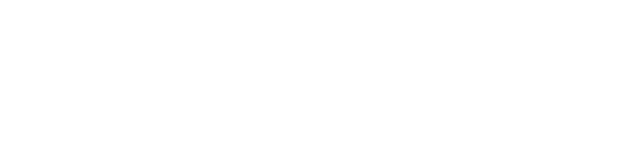
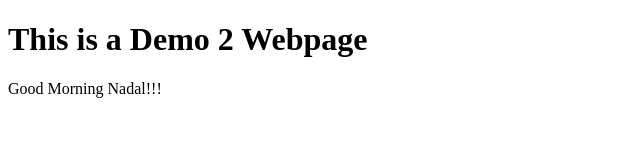
Before and after one commit to Yash-Yadav/git-exps-2, a plain HTML site: page index.html in a window 1280 px wide. Shown: the whole page, without its empty margins (0-640 px from the left). Drawn offline with Linux system fonts and the light colour scheme.

Commit message:
added index html

```diff
--- a/index.html
+++ b/index.html
@@ -6,6 +6,7 @@
   <title>Demo 2</title>
 </head>
 <body>
-
+  <h1>This is a Demo 2 Webpage</h1>
+  Good Morning Nadal!!!
 </body>
 </html>
```
